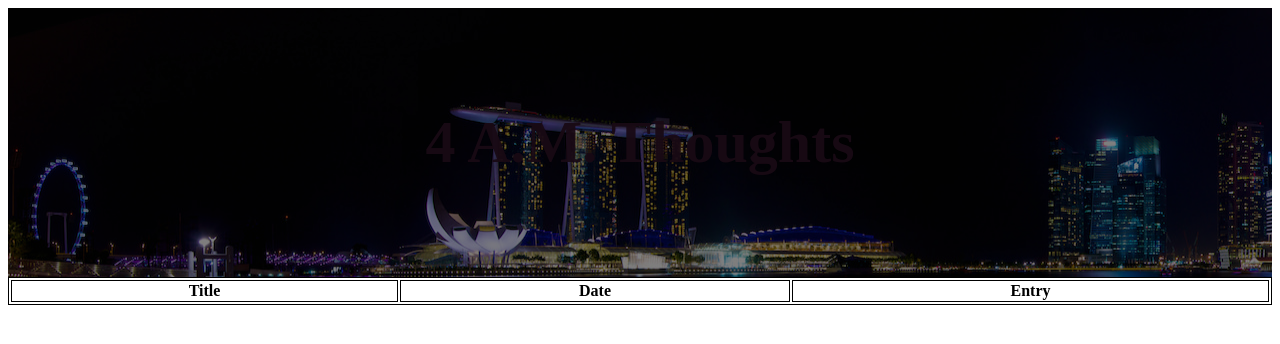
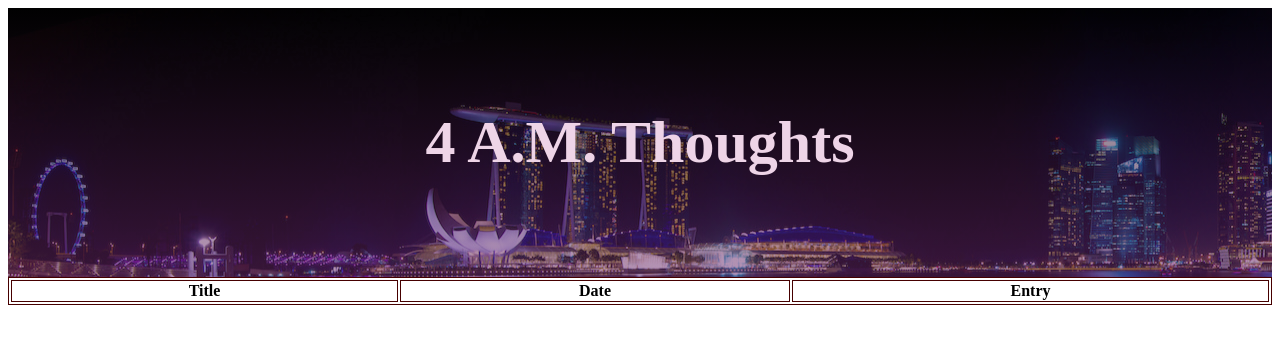
Before and after one commit to ZackReee/4amThoughts, a plain HTML site: page index.html in a window 1280 px wide. Drawn offline with Linux system fonts and the light colour scheme.

Commit message:
Update index.html

```diff
--- a/index.html
+++ b/index.html
@@ -8,7 +8,7 @@
   src: url(Slightly\ Eroded.ttf);
 }
         table, th, td {
-  border: 1px solid black;
+  border: 1px solid rgb(70, 0, 0);
   text-align: center;
 }
 
@@ -18,11 +18,11 @@
         background-image:
         linear-gradient(
           rgba(0, 0, 0, 0.5),
-          rgba(0, 0, 0, 0.5)),
+          rgba(108, 40, 110, 0.5)),
         url('banner1.jpg');
         max-width: 100%;
         object-fit: cover;
-        color: rgba(24, 9, 20, 0.945);
+        color: rgb(238, 212, 231);
         background-color: black;
         /* font-family:cityFont; */
         font-size: 30px;
```
